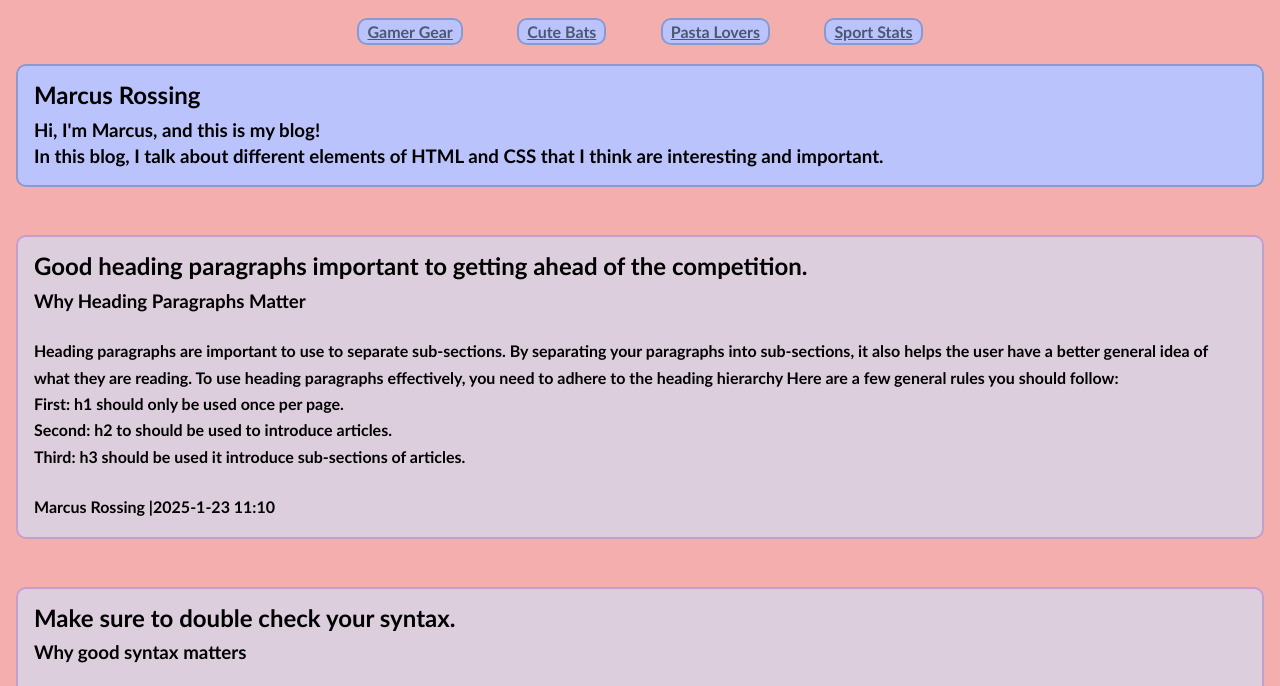
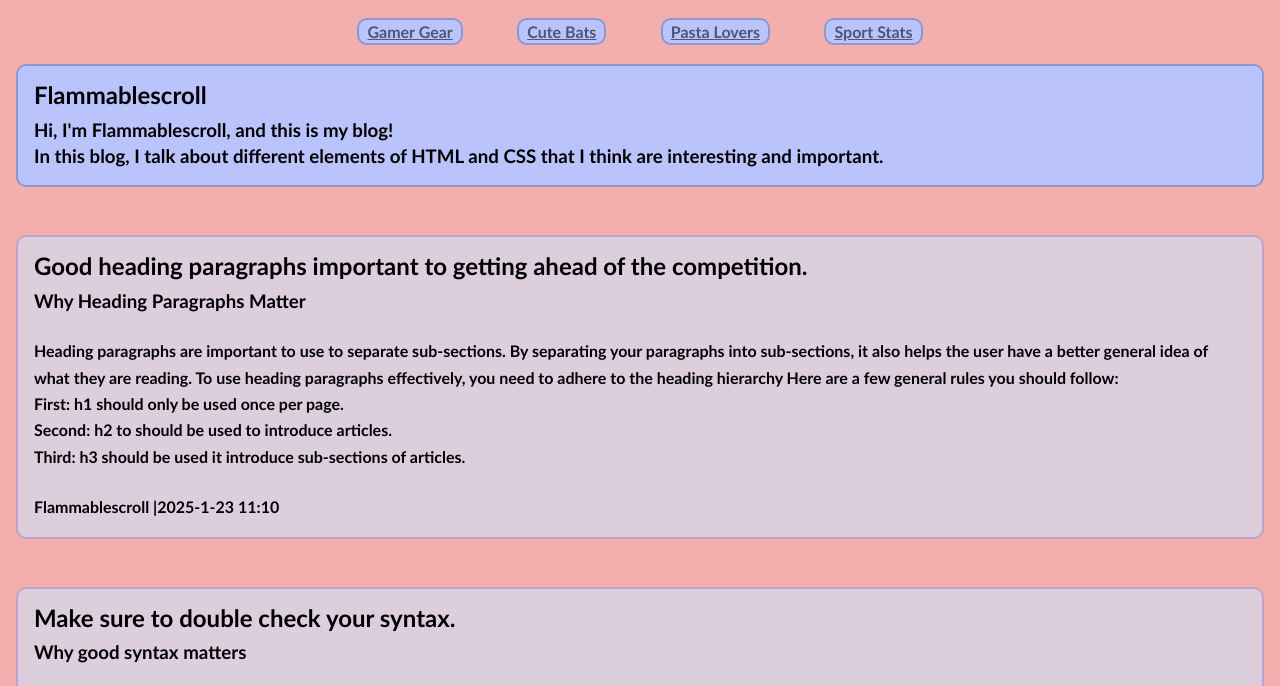
Before and after one commit to Flammablescroll/flammablescroll.github.io, a plain HTML site: page index.html in a window 1280 px wide. Shown: the part 75-761 px from the top of the page. Drawn offline with Linux system fonts and the light colour scheme.

Commit message:
Update index.html

```diff
--- a/index.html
+++ b/index.html
@@ -183,9 +183,9 @@
 
 		<div class="blogContainer">
 			<div class="user">
-				<h2 class="userName">Marcus Rossing</h2>
+				<h2 class="userName">Flammablescroll</h2>
 				<h3 class="userDescription">
-					Hi, I'm Marcus, and this is my blog!
+					Hi, I'm Flammablescroll, and this is my blog!
 					<br>
 					In this blog, I talk about different elements of HTML and CSS that I think are interesting and important.
 					<br>
@@ -211,7 +211,7 @@
 
 
 				<div class="articleFooter">
-					<h4>Marcus Rossing | </h4>
+					<h4>Flammablescroll | </h4>
 					<h4><time datetime="2025-1-22 18:39"> 2025-1-23 11:10</h4>
 				</div>
 			</article>
@@ -235,7 +235,7 @@
 
 
 				<div class="articleFooter">
-					<h4>Marcus Rossing | </h4>
+					<h4>Flammablescroll | </h4>
 					<h4><time datetime="2025-1-22 18:39"> 2025-1-21 13:32</h4>
 				</div>
 			</article>
@@ -266,7 +266,7 @@
 
 
 				<div class="articleFooter">
-					<h4>Marcus Rossing | </h4>
+					<h4>Flammablescroll | </h4>
 					<h4><time datetime="2025-1-22 18:39"> 2025-1-26 20:45</h4>
 				</div>
 			</article>
@@ -284,7 +284,7 @@
 				</p>
 
 				<div class="articleFooter">
-					<h4>Marcus Rossing | </h4>
+					<h4>Flammablescroll | </h4>
 					<h4><time datetime="2025-1-22 18:39"> 2025-1-24 12:21</h4>
 				</div>
 			</article>
@@ -317,7 +317,7 @@
 				</p>
 
 				<div class="articleFooter">
-					<h4>Marcus Rossing | </h4>
+					<h4>Flammablescroll | </h4>
 					<h4><time datetime="2025-1-22 18:39"> 2025-1-24 16:27</h4>
 				</div>
 			</article>
@@ -371,7 +371,7 @@
 
 
 				<div class="articleFooter">
-					<h4>Marcus Rossing | </h4>
+					<h4>Flammablescroll | </h4>
 					<h4><time datetime="2025-3-4 5:20"> 2025-3-4 5:20</h4>
 				</div>
 			</article>
```
